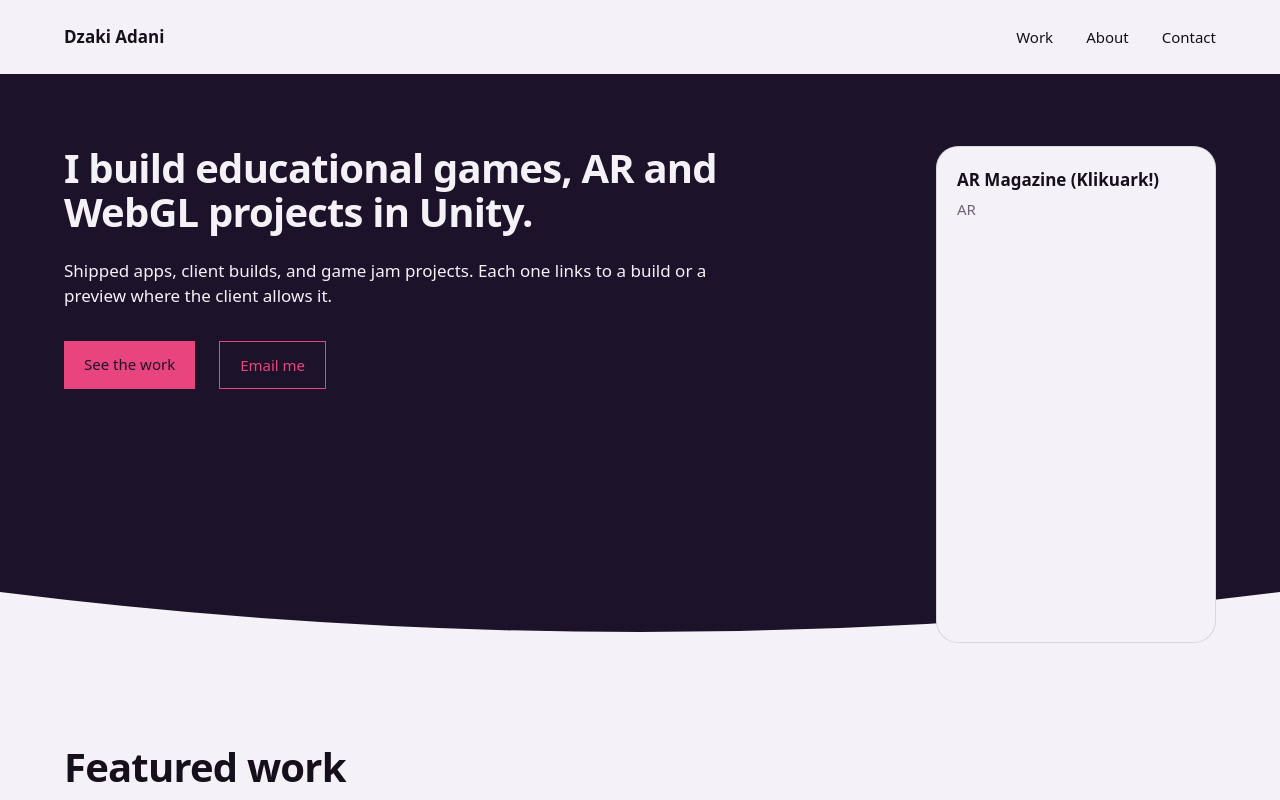
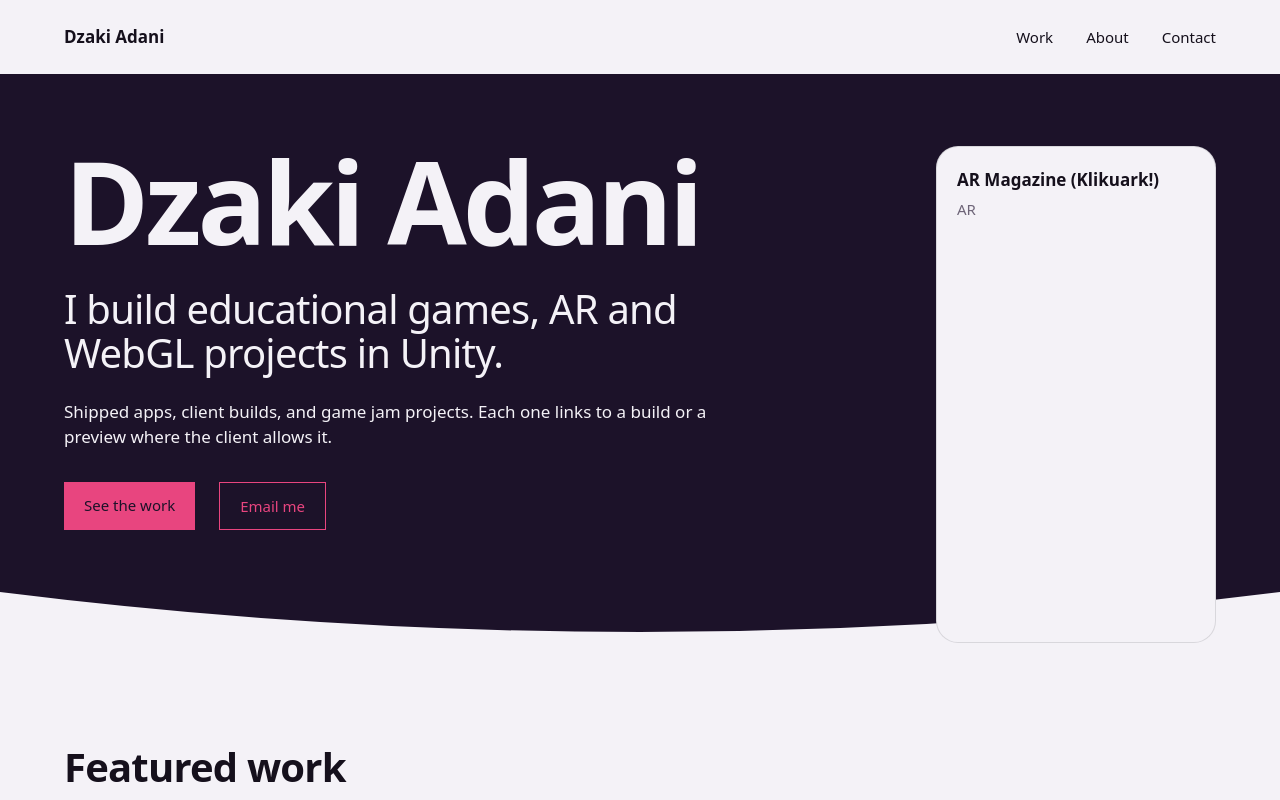
Before and after one commit to dzkdani/dzkdani.github.io, a SvelteKit app: page / in a window 1280 px wide. Shown: the top 800 px of the page. Built offline with nearby package versions, Linux system fonts and the light colour scheme; a web font is replaced by a local one.

Commit message:
Set hero h1 to the name and add option A as a lead paragraph

```diff
--- a/src/routes/+page.svelte
+++ b/src/routes/+page.svelte
@@ -25,8 +25,10 @@
 <section class="hero">
 	<div class="inner">
 		<div class="copy">
+			<!-- TODO(owner): name spelling is the DESIGN §14 #1 default. -->
+			<h1>Dzaki Adani</h1>
 			<!-- TODO(owner): hero copy is the DESIGN §14 #3 default (option A). -->
-			<h1>I build educational games, AR and WebGL projects in Unity.</h1>
+			<p class="lead">I build educational games, AR and WebGL projects in Unity.</p>
 			<p class="support">
 				Shipped apps, client builds, and game jam projects. Each one links to a build or a preview
 				where the client allows it.
@@ -91,11 +93,16 @@
 		align-items: start;
 	}
 
-	/* Option A is much longer than the hero name --text-hero was sized for (DESIGN §4);
-	   --text-h2 keeps the two-line composition from DESIGN §5 and §6. */
 	.hero h1 {
+		font-size: var(--text-hero);
+		font-weight: 600;
+		line-height: 0.95;
+		letter-spacing: -0.035em;
+	}
+
+	.lead {
+		margin-top: 32px;
 		font-size: var(--text-h2);
-		font-weight: 600;
 		line-height: 1.1;
 		letter-spacing: -0.02em;
 		max-width: 30ch;
```
